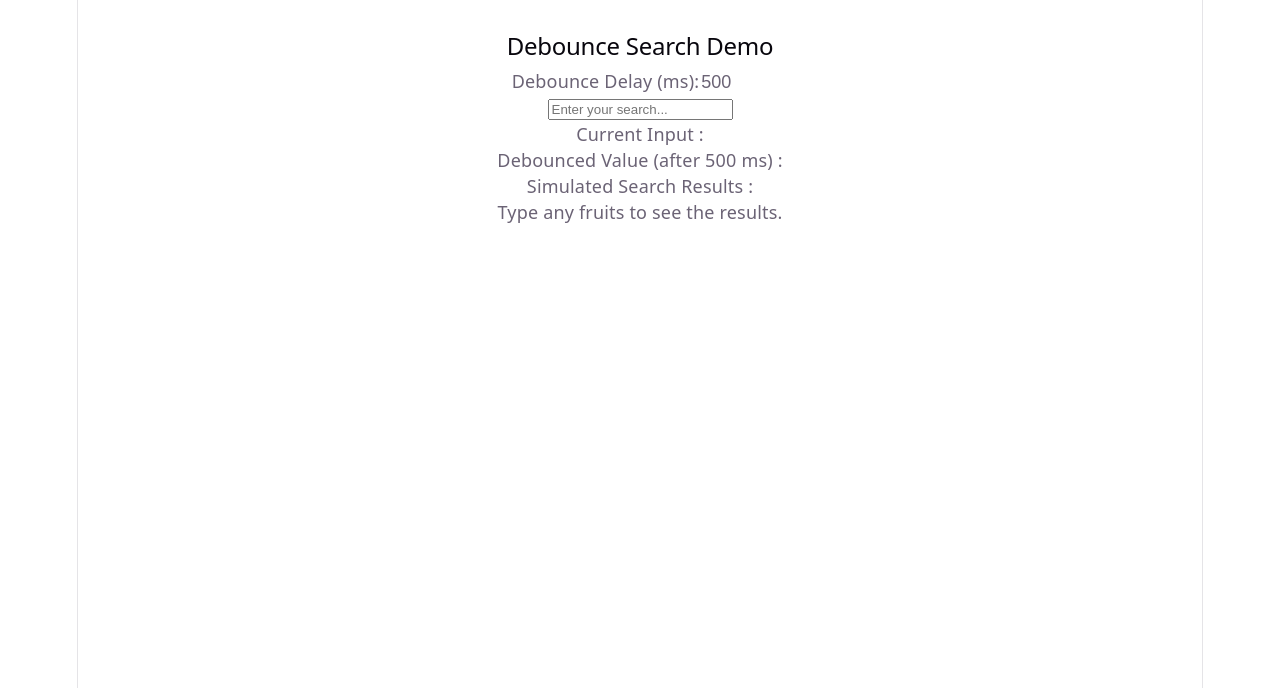
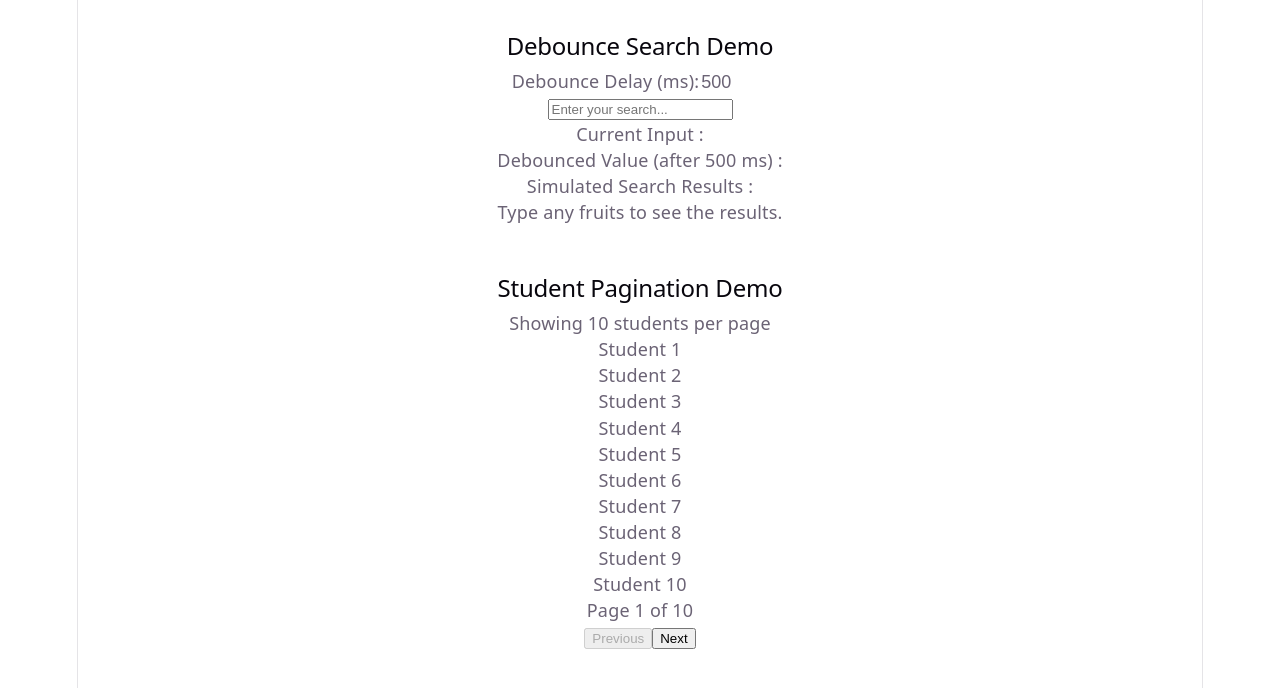
Before and after one commit to divzmadhu/mod-10-lab-02-react-custom-hooks-pagination, a React (Vite) app in the folder lab_02_custom_hooks/: page / in a window 1280 px wide. Shown: the top 688 px of the page. Built offline with nearby package versions, Linux system fonts and the light colour scheme.

Commit message:
Implement usePagination hook and demo

```diff
--- a/lab_02_custom_hooks/src/App.css
+++ b/lab_02_custom_hooks/src/App.css
@@ -1,4 +1,4 @@
-
+.pagination-demo,
 .debounce-search{
   border: 2px solid white;
   padding: 15px;
--- a/lab_02_custom_hooks/src/App.tsx
+++ b/lab_02_custom_hooks/src/App.tsx
@@ -1,3 +1,5 @@
+
+import PaginationDemo from "./components/PaginationDemo/PaginationDemo";
 import DebounceSearchDemo from "./components/DebounceSearchDemo/DebounceSearchDemo";
 import "./App.css"
 
@@ -7,6 +9,7 @@ export default function App(){
     <div>
 
       <DebounceSearchDemo/>
+      <PaginationDemo />
 
     </div>
 
--- a/lab_02_custom_hooks/src/components/PaginationDemo/PaginationDemo.tsx
+++ b/lab_02_custom_hooks/src/components/PaginationDemo/PaginationDemo.tsx
@@ -14,7 +14,11 @@ export default function PaginationDemo() {
         currentPage,
         totalPages,
         startIndex,
-        endIndex
+        endIndex,
+        nextPage,
+        prevPage,
+        canNextPage,
+        canPrevPage
     } = usePagination(students.length, itemsPerPage);
 
     const currentStudents = students.slice(startIndex, endIndex);
@@ -34,6 +38,17 @@ export default function PaginationDemo() {
 
             <p>Page {currentPage} of {totalPages}</p>
 
+            <div>
+                <button onClick={prevPage} disabled={!canPrevPage}>
+                    Previous
+                </button>
+
+                <button onClick={nextPage} disabled={!canNextPage}>
+                    Next
+                </button>
+            </div>
+
+
         </div>
     );
 }
```
